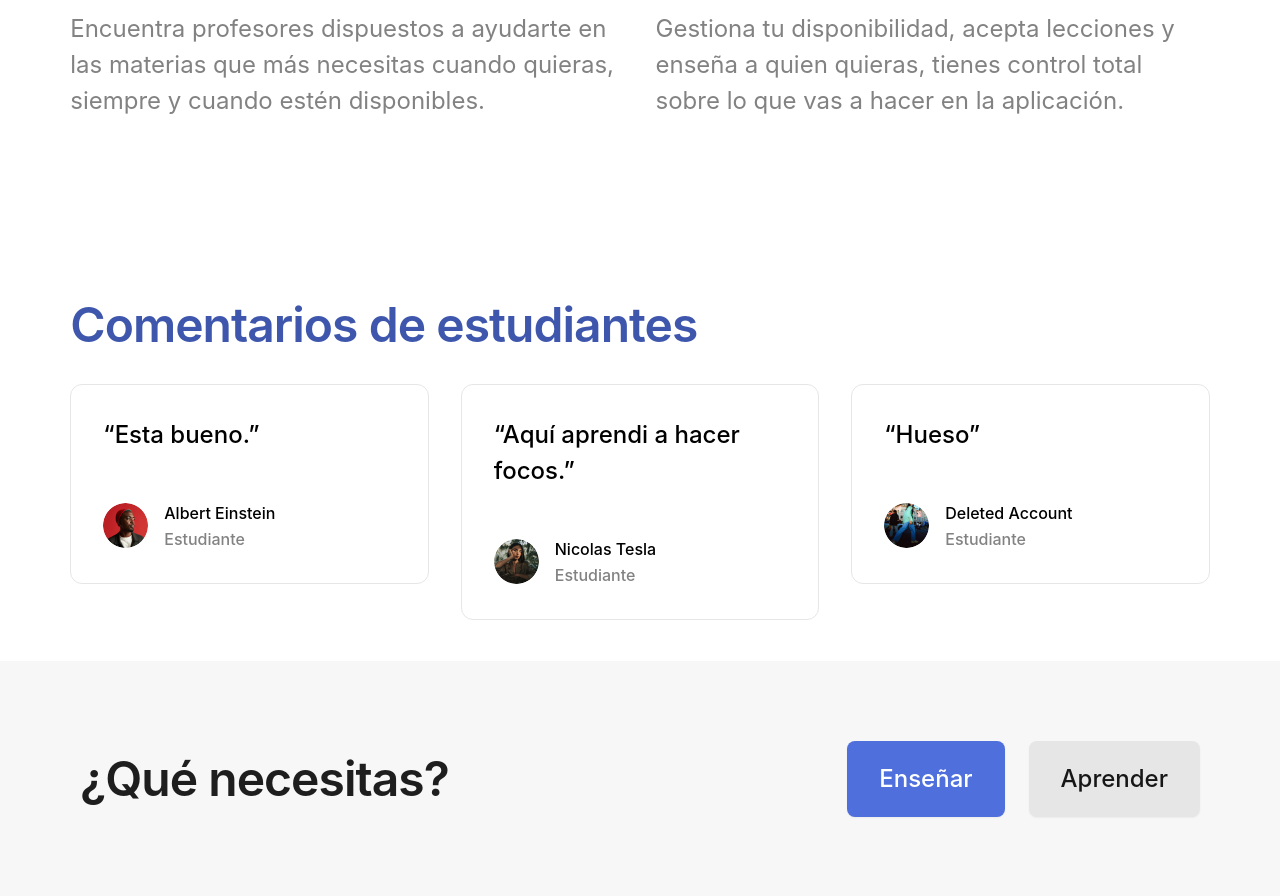
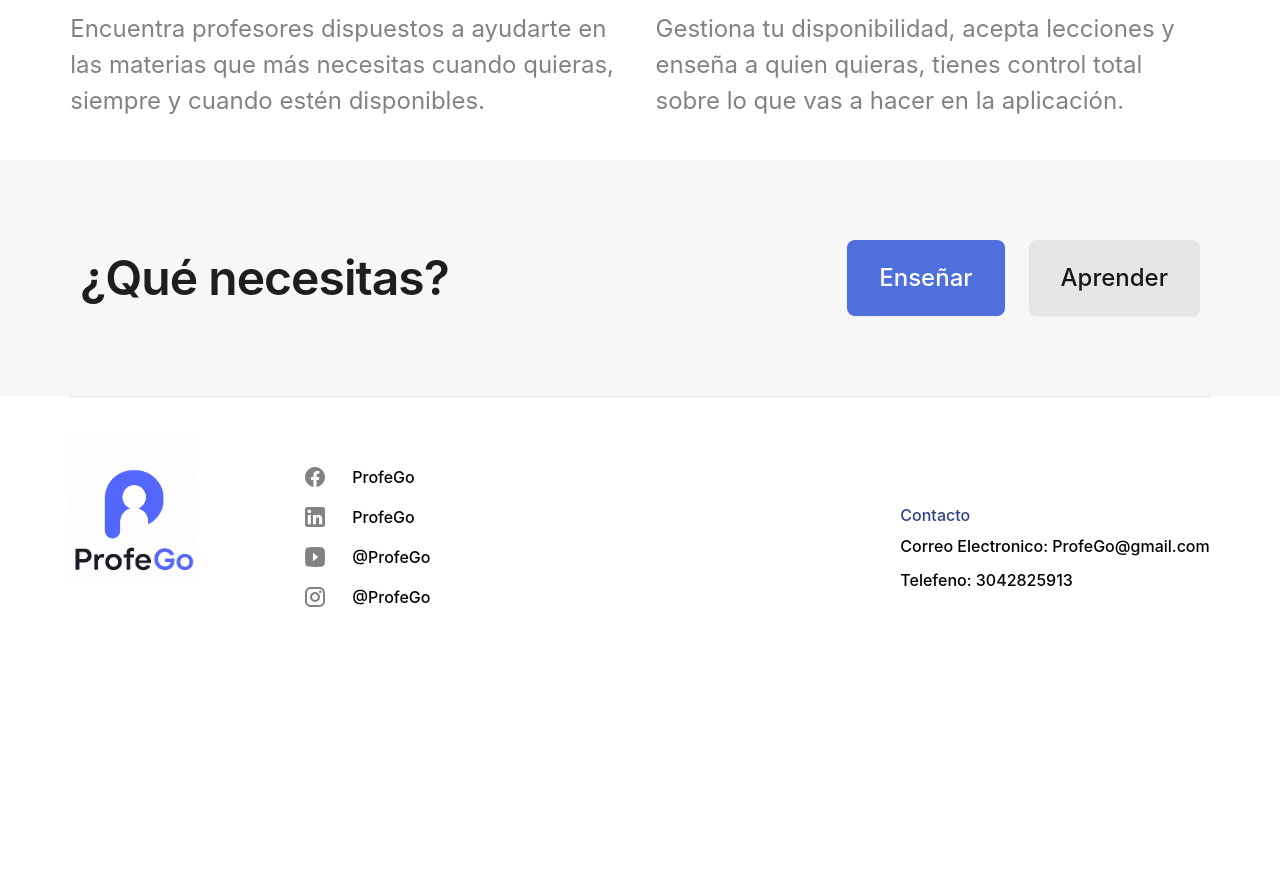
Before and after one commit to Isaac-Laguna/ProfeGo, a PHP site: page / in a window 1280 px wide. Shown: the part 3546-4442 px from the top of the page. After the commit the page ends 4153 px from the top, so only its background shows below. Run offline with PHP 8.4, Linux system fonts and the light colour scheme.

Commit message:
No comments
The section "Comentarios de estudiantes" was erased because there are no comments yet.

```diff
--- a/css/main.css
+++ b/css/main.css
@@ -380,66 +380,6 @@ ul {
     line-height: 1.5;
 }
 
-/* Testimonials */
-
-.testimonials {
-    margin-top: 177px;
-}
-
-.testimonials .section-title {
-    margin-bottom: 30px;
-}
-
-.testimonials__grid {
-    display: grid;
-    grid-template-columns: repeat(auto-fit, minmax(min(100%, 300px), 1fr));
-    align-items: start;
-    gap: 32px;
-}
-
-.quote {
-    display: flex;
-    flex-direction: column;
-    gap: 48px;
-    min-height: 198px;
-    padding: 32px;
-    background-color: #ffffff;
-    border: 1px solid var(--color-border);
-    border-radius: var(--radius-md);
-}
-
-.quote blockquote {
-    font-size: 24px;
-    font-weight: 500;
-    line-height: 1.5;
-}
-
-.quote__author {
-    display: flex;
-    align-items: center;
-    gap: 16px;
-}
-
-.quote__avatar {
-    width: 45px;
-    height: 45px;
-    border-radius: 50%;
-    object-fit: cover;
-}
-
-.quote__meta {
-    display: flex;
-    flex-direction: column;
-    gap: 2px;
-    font-size: 16px;
-    font-weight: 500;
-    line-height: 1.5;
-}
-
-.quote__role {
-    color: var(--color-text-muted);
-}
-
 /* Call to action */
 
 .cta {
--- a/index.php
+++ b/index.php
@@ -167,45 +167,6 @@
             </div>
         </section>
 
-        <section class="testimonials container" aria-labelledby="testimonials-title">
-            <h2 class="section-title" id="testimonials-title">Comentarios de estudiantes</h2>
-
-            <div class="testimonials__grid">
-                <figure class="quote">
-                    <blockquote>“Esta bueno.”</blockquote>
-                    <figcaption class="quote__author">
-                        <img class="quote__avatar" src="pages/images/avatar-1.png" alt="" width="45" height="45">
-                        <span class="quote__meta">
-                            <span class="quote__name">Albert Einstein</span>
-                            <span class="quote__role">Estudiante</span>
-                        </span>
-                    </figcaption>
-                </figure>
-
-                <figure class="quote">
-                    <blockquote>“Aquí aprendi a hacer focos.”</blockquote>
-                    <figcaption class="quote__author">
-                        <img class="quote__avatar" src="pages/images/avatar-2.png" alt="" width="45" height="45">
-                        <span class="quote__meta">
-                            <span class="quote__name">Nicolas Tesla</span>
-                            <span class="quote__role">Estudiante</span>
-                        </span>
-                    </figcaption>
-                </figure>
-
-                <figure class="quote">
-                    <blockquote>“Hueso”</blockquote>
-                    <figcaption class="quote__author">
-                        <img class="quote__avatar" src="pages/images/avatar-3.png" alt="" width="45" height="45">
-                        <span class="quote__meta">
-                            <span class="quote__name">Deleted Account</span>
-                            <span class="quote__role">Estudiante</span>
-                        </span>
-                    </figcaption>
-                </figure>
-            </div>
-        </section>
-
         <section class="cta" aria-labelledby="cta-title">
             <div class="cta__inner">
                 <h2 class="cta__title" id="cta-title">¿Qué necesitas?</h2>
```
Also changed, not shown: MEMORY.md (+1 -0 lines), assets/images/avatar-1.png (deleted), assets/images/avatar-2.png (deleted), assets/images/avatar-3.png (deleted).
